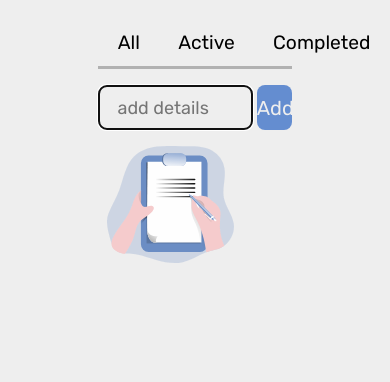
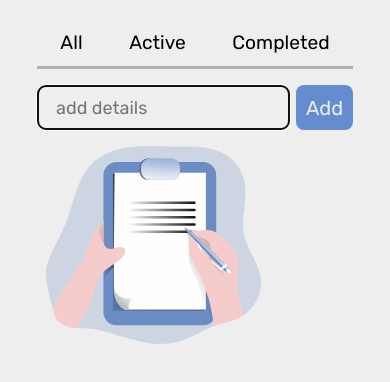
Before and after one commit to SamuelNarciso/To-do-app, a plain HTML site: page index.html in a window 390 px wide. Shown: the part 74-456 px from the top of the page. Drawn offline with Linux system fonts and the light colour scheme.

Commit message:
phone size

```diff
--- a/assets/css/styles.scss
+++ b/assets/css/styles.scss
@@ -13,7 +13,7 @@ $NegroPrimario: #242323;
 	word-wrap: break-word;
 
 	body {
-        width: 100%;
+		width: 100%;
 		background: $BlancoPrimario;
 		.content {
 			max-width: 1200px;
@@ -22,3 +22,15 @@ $NegroPrimario: #242323;
 		}
 	}
 }
+
+@media only screen and (max-width: 750px) {
+	main {
+		.pages {
+			width: 90%;
+		}
+		.todos{
+			width: 85%;
+		}
+	}
+
+}
```
Also changed, not shown: assets/css/styles.css, 1 other file.
